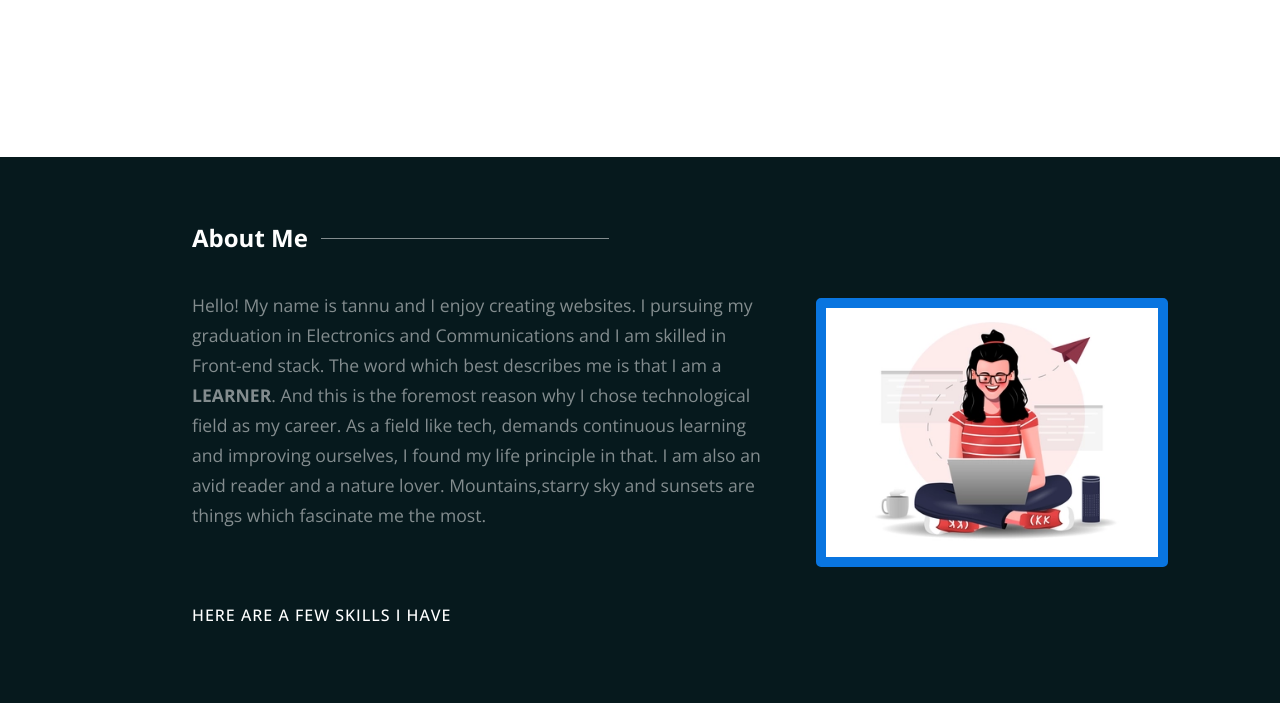
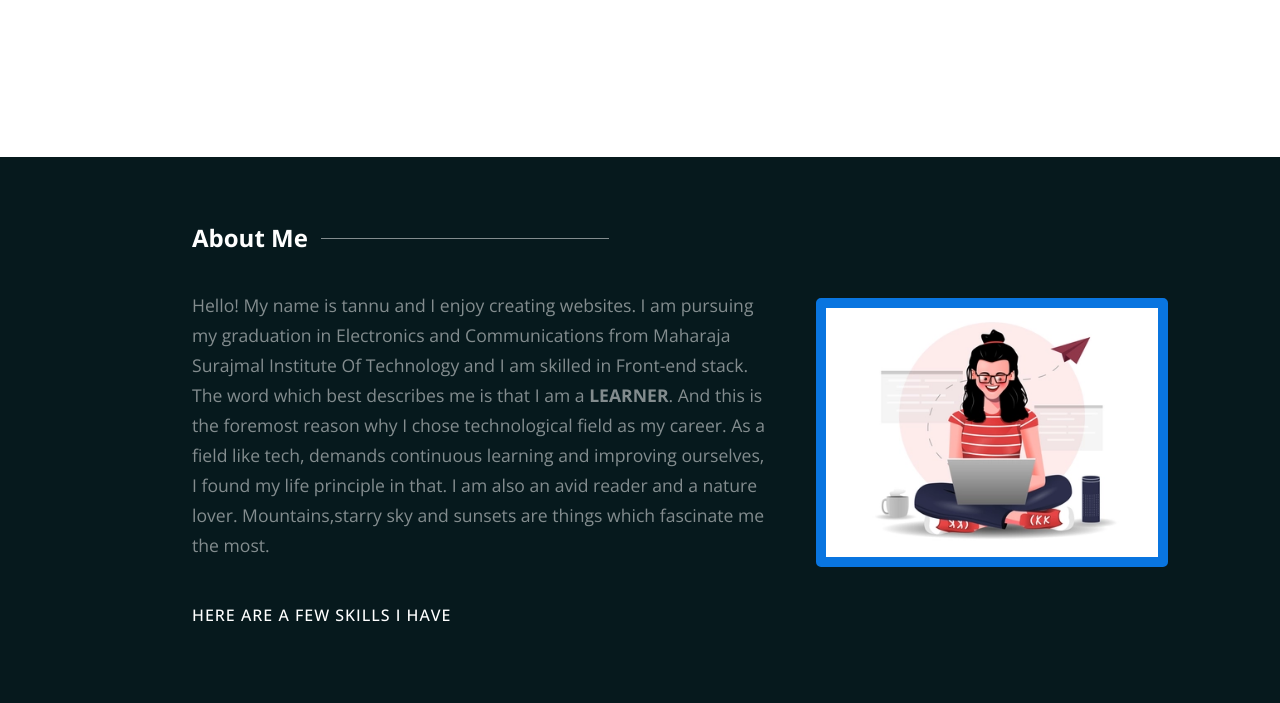
Before and after one commit to tannu610/Portfolio, a plain HTML site: page index.html in a window 1280 px wide. Shown: the part 580-1283 px from the top of the page. Drawn offline with nearby package versions, Linux system fonts and the light colour scheme.

Commit message:
Update index.html

```diff
--- a/index.html
+++ b/index.html
@@ -55,7 +55,7 @@
 </div>
 
 <div class="about-explanation">
-<p>Hello! My name is tannu and I enjoy creating websites. I pursuing my graduation in Electronics and Communications and I am skilled in Front-end stack. The word which best describes me is that I am a <strong>LEARNER</strong>. And this is the foremost reason why I chose technological field as my career. As a field like tech, demands continuous learning and improving ourselves, I found my life principle in that. I am also an avid reader and a nature lover. Mountains,starry sky and sunsets are things which fascinate me the most.</p>
+<p>Hello! My name is tannu and I enjoy creating websites. I am pursuing my graduation in Electronics and Communications from Maharaja Surajmal Institute Of Technology and I am skilled in Front-end stack. The word which best describes me is that I am a <strong>LEARNER</strong>. And this is the foremost reason why I chose technological field as my career. As a field like tech, demands continuous learning and improving ourselves, I found my life principle in that. I am also an avid reader and a nature lover. Mountains,starry sky and sunsets are things which fascinate me the most.</p>
 <div class="svgGirl">
 <img src="girl-image.png"class="girl"alt="">
 </div>
```
